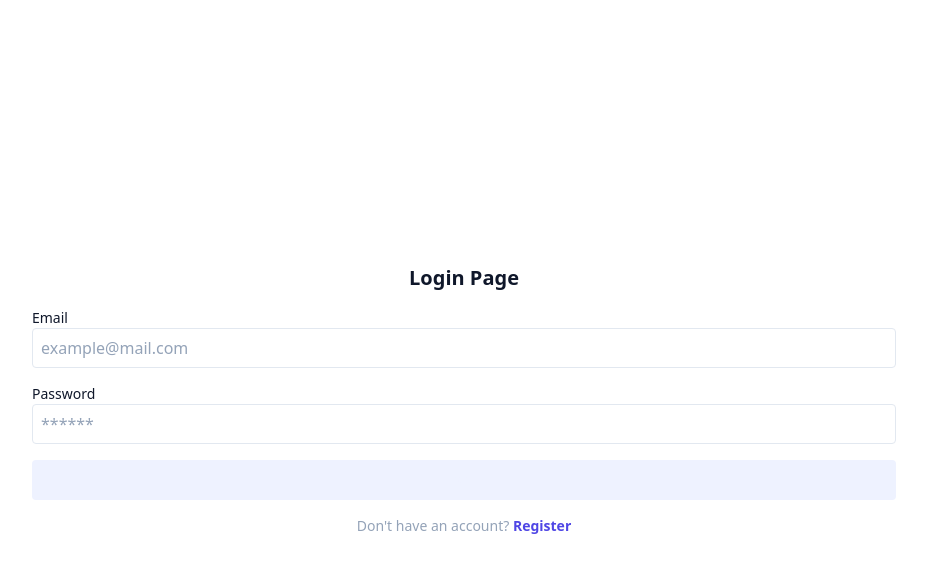
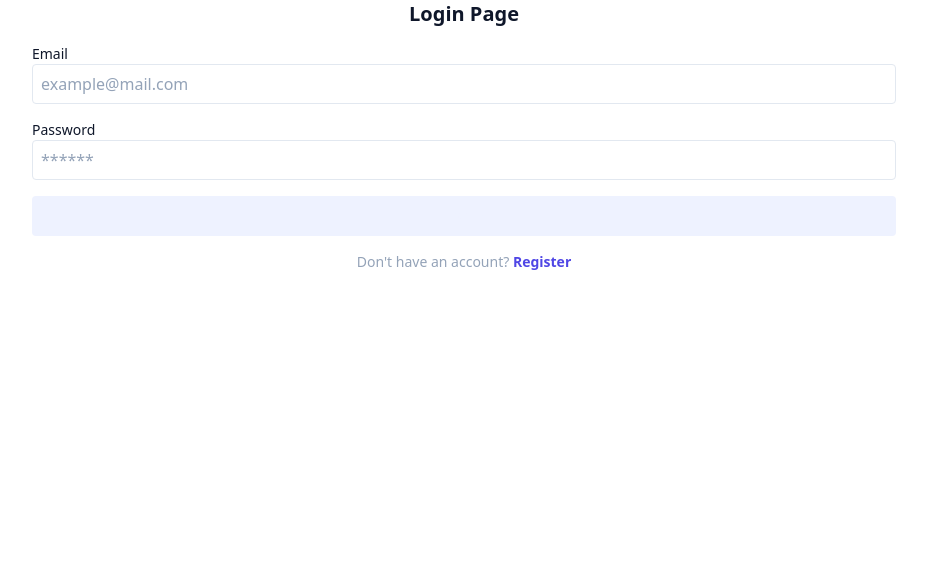
Before and after one commit to gorkemgunay/social-media-client, a React (Create React App) app: page /login in a window 1280 px wide. Shown: the top 572 px of the page, without its empty margins (176-1103 px from the left). Built offline with nearby package versions, Linux system fonts and the light colour scheme; no server answers.

Commit message:
Update index.css

```diff
--- a/src/index.css
+++ b/src/index.css
@@ -6,7 +6,7 @@
   html,
   body,
   #root {
-    @apply h-full antialiased bg-white !text-slate-900 dark:!bg-black dark:!text-slate-50;
+    @apply min-h-screen antialiased bg-white !text-slate-900 dark:!bg-black dark:!text-slate-50;
   }
 
   h1,
```
